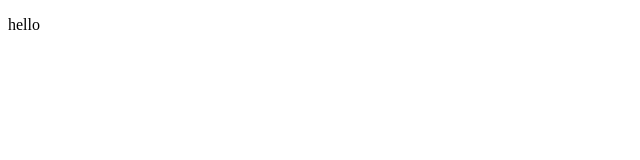
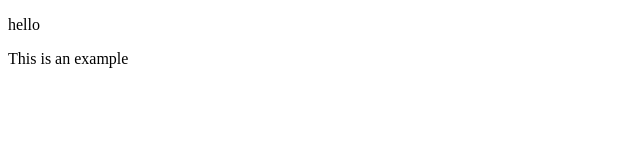
Before and after one commit to Anbarasan1907/jenkins_ci-cd, a plain HTML site: page index.html in a window 1280 px wide. Shown: the whole page, without its empty margins (0-640 px from the left). Drawn offline with Linux system fonts and the light colour scheme.

Commit message:
Update index.html

```diff
--- a/index.html
+++ b/index.html
@@ -5,6 +5,7 @@
   </head>
   <body>
     <p>hello</p>
+    <P>This is an example</P>
   </body>
 
 </html>
```
